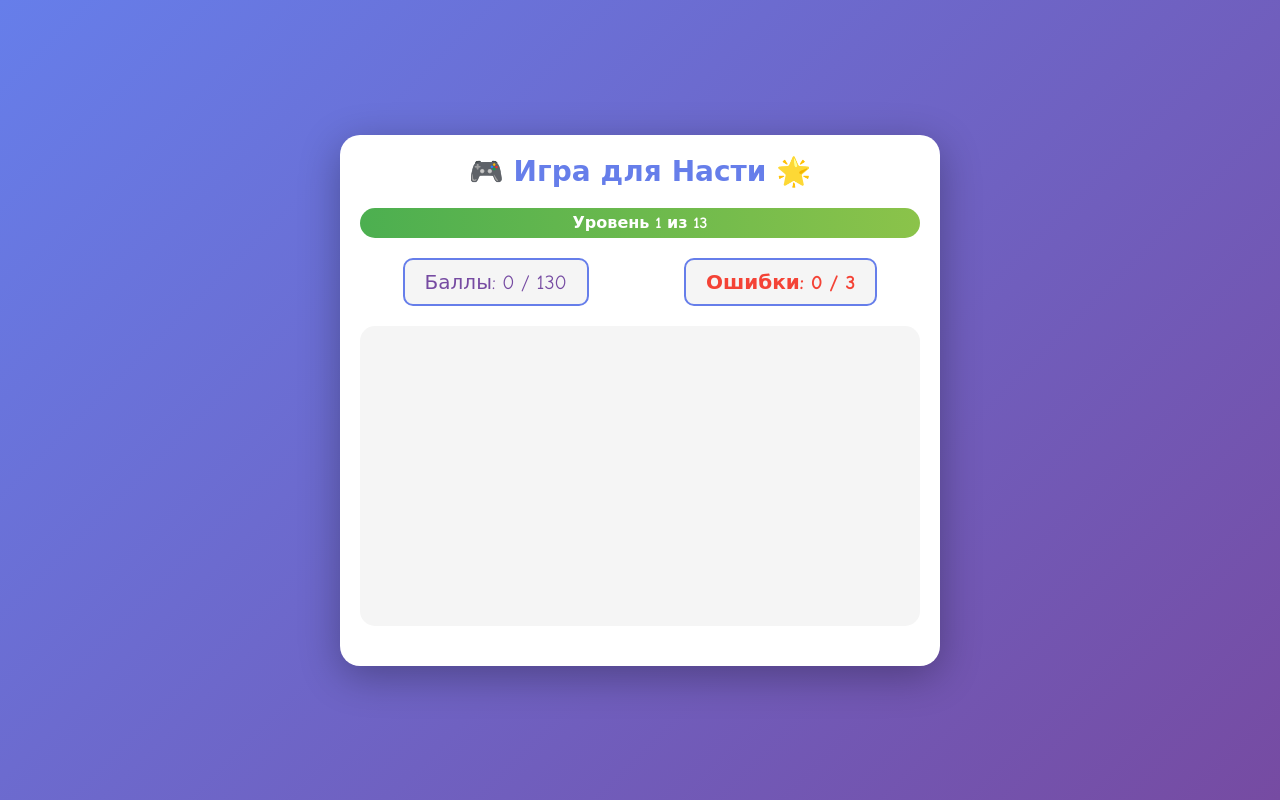
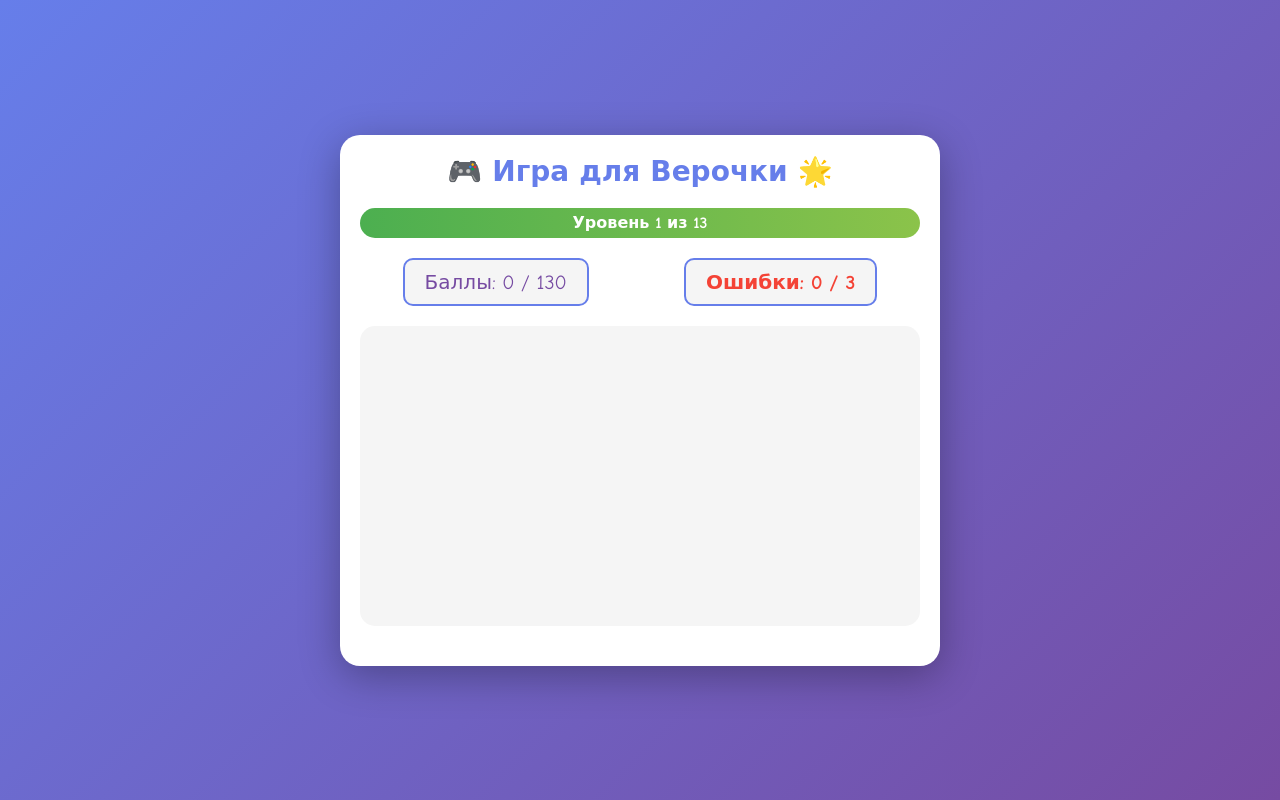
Before and after one commit to Vill86/julia5, a plain HTML site: page index.html in a window 1280 px wide. Drawn offline with Linux system fonts and the light colour scheme.

Commit message:
Update index.html

```diff
--- a/index.html
+++ b/index.html
@@ -431,7 +431,7 @@
 </head>
 <body>
     <div class="game-container">
-        <h1>🎮 Игра для Насти 🌟</h1>
+        <h1>🎮 Игра для Верочки 🌟</h1>
         <div class="progress-bar">
             <div class="progress-fill" id="progress">
                 <span id="progress-text">Уровень 1 из 13</span>
```
